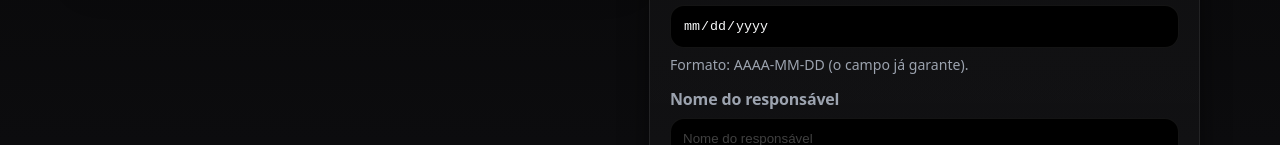
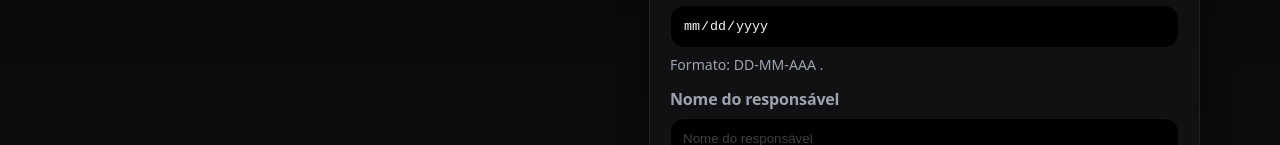
Before and after one commit to lynkhq/FORMATURAFROTEND, a plain HTML site: page register.html in a window 1280 px wide. Shown: the part 416-561 px from the top of the page. Drawn offline with Linux system fonts and the light colour scheme.

Commit message:
Update register.html

```diff
--- a/register.html
+++ b/register.html
@@ -67,7 +67,7 @@
           <label class="field">
             <span class="label">Data de nascimento</span>
             <input id="birth_date" name="birth_date" type="date" required />
-            <span class="hint">Formato: AAAA-MM-DD (o campo já garante).</span>
+            <span class="hint">Formato: DD-MM-AAA .</span>
           </label>
 
           <label class="field">
```
